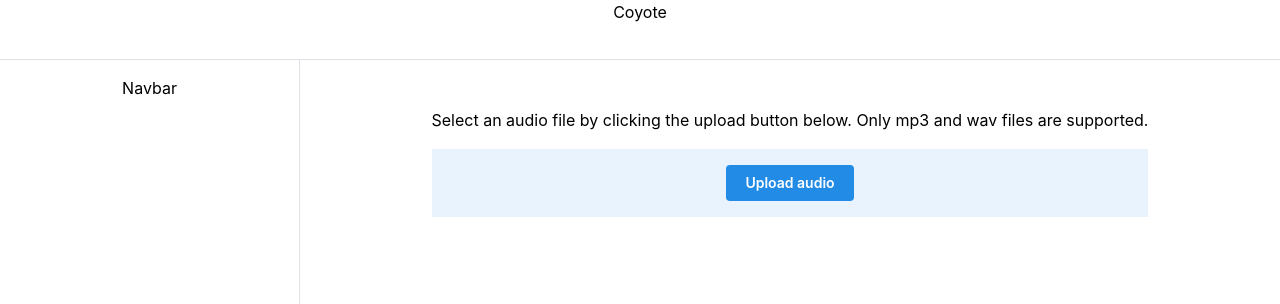
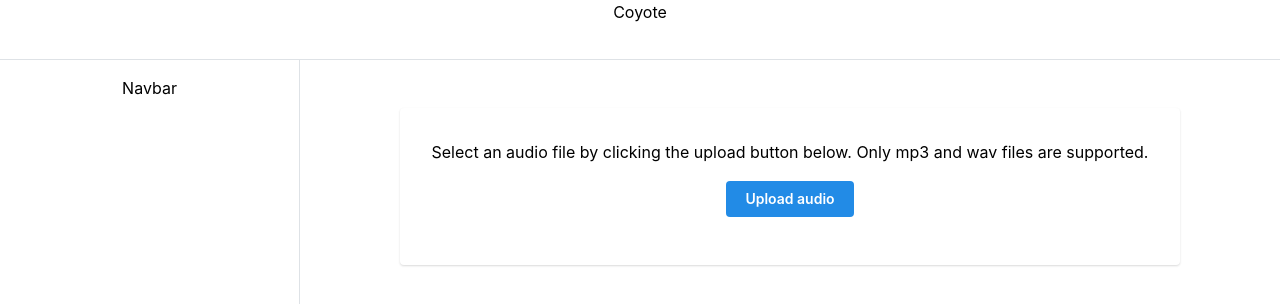
Before and after one commit to peterheywood708/Coyote, a React (Vite) app in the folder frontend/: page / in a window 1280 px wide. Shown: the top 304 px of the page. Built offline with nearby package versions, Linux system fonts and the light colour scheme.

Commit message:
Updated logic

```diff
--- a/frontend/src/App.tsx
+++ b/frontend/src/App.tsx
@@ -4,14 +4,14 @@ import {
   FileButton,
   Button,
   Group,
-  Text,
+  Paper,
   Space,
 } from "@mantine/core";
 import { useState, useEffect } from "react";
 import { useDisclosure } from "@mantine/hooks";
 import "./App.css";
 import "@mantine/core/styles.css";
-import { MantineProvider, Container, Loader } from "@mantine/core";
+import { MantineProvider, Loader } from "@mantine/core";
 
 function App() {
   const [opened, { toggle }] = useDisclosure();
@@ -60,13 +60,12 @@ function App() {
         <AppShell.Navbar p="md">Navbar</AppShell.Navbar>
 
         <AppShell.Main>
-          Select an audio file by clicking the upload button below. Only mp3 and
-          wav files are supported.
-          <Space h="md" />
+          <Paper shadow="xs" p="xl">
             {!loading ? (
               !data ? (
-              <Container fluid bg="var(--mantine-color-blue-light)">
-                {" "}
+                <>
+                  Select an audio file by clicking the upload button below. Only
+                  mp3 and wav files are supported.
                   <Space h="md" />
                   <Group justify="center">
                     <FileButton onChange={setFile} accept="audio/mp3,audio/wav">
@@ -78,13 +77,17 @@ function App() {
                     </FileButton>
                   </Group>
                   <Space h="md" />
-              </Container>
+                </>
               ) : (
-              <>Transcript: {data?.text}</>
+                <>
+                  <h3>Transcript</h3>
+                  {data?.text}
+                </>
               )
             ) : (
               <Loader color="blue" />
             )}
+          </Paper>
         </AppShell.Main>
       </AppShell>
     </MantineProvider>
```
Lines whose indentation alone changed are shown as unchanged.
